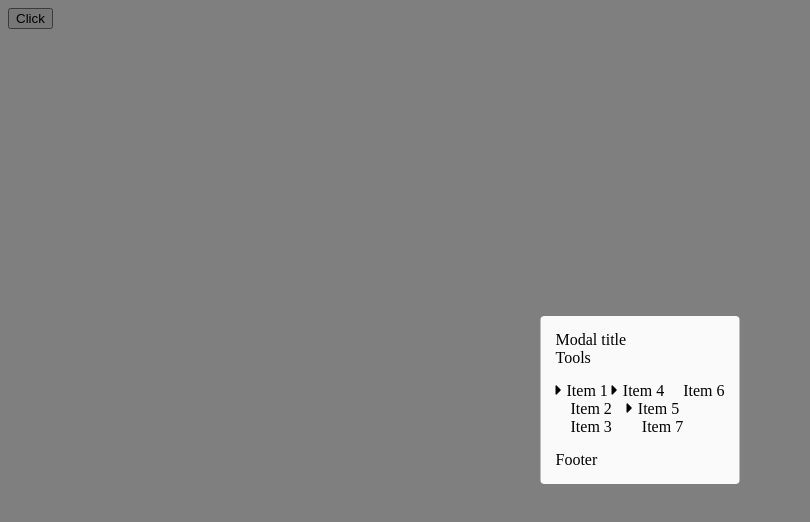
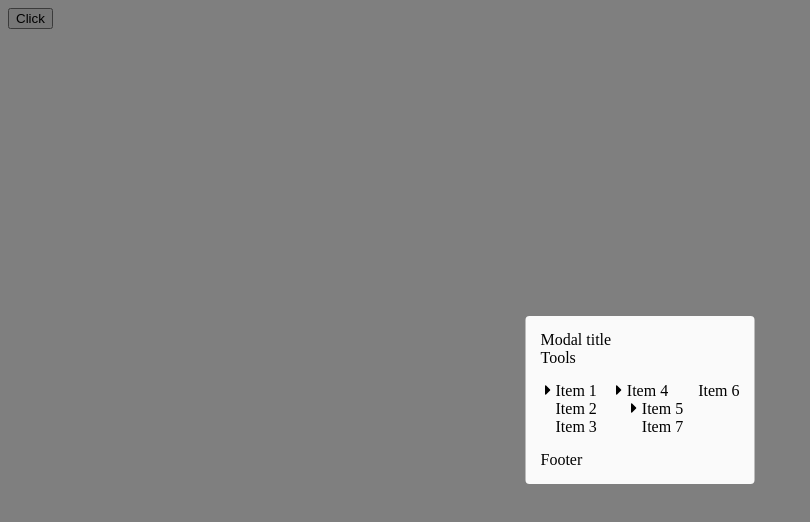
Before and after one commit to kapantzak/vue-sac, a Vue app: page / in a window 1280 px wide. Shown: the top 522 px of the page, without its empty margins (0-810 px from the left). Built offline with nearby package versions, Linux system fonts and the light colour scheme.

Commit message:
Changes style

```diff
--- a/src/components/Sac.vue
+++ b/src/components/Sac.vue
@@ -66,7 +66,7 @@ export default {
 </script>
 
 <style lang="scss">
-$items-margin-left: 15px;
+$items-distance: 15px;
 
 .sac-overlay {
   position: fixed;
@@ -93,11 +93,14 @@ $items-margin-left: 15px;
   flex-wrap: wrap;
   padding: 15px 0;
 }
+.sac-modal-items > .sac-item:not(:first-of-type) {
+  padding-left: $items-distance;
+}
 .sac-item > .sac-item-children > .sac-item {
-  padding-left: 15px;
+  padding-left: $items-distance;
 }
-.sac-item-toggle-icon {
-  margin-right: 5px;
+.sac-item-toggle-icon.svg-inline--fa {
+  width: $items-distance;
   cursor: pointer;
 }
 </style>
```
